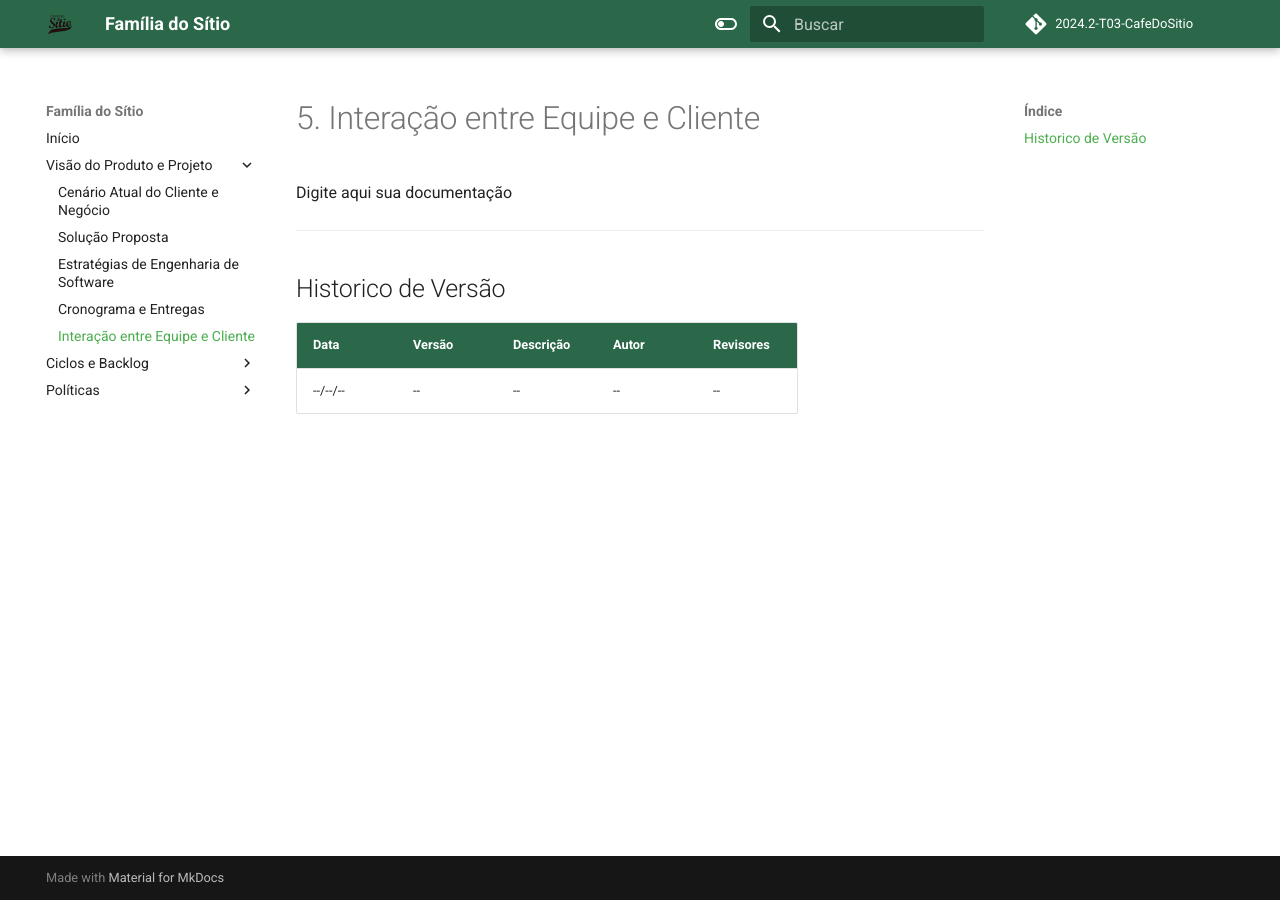
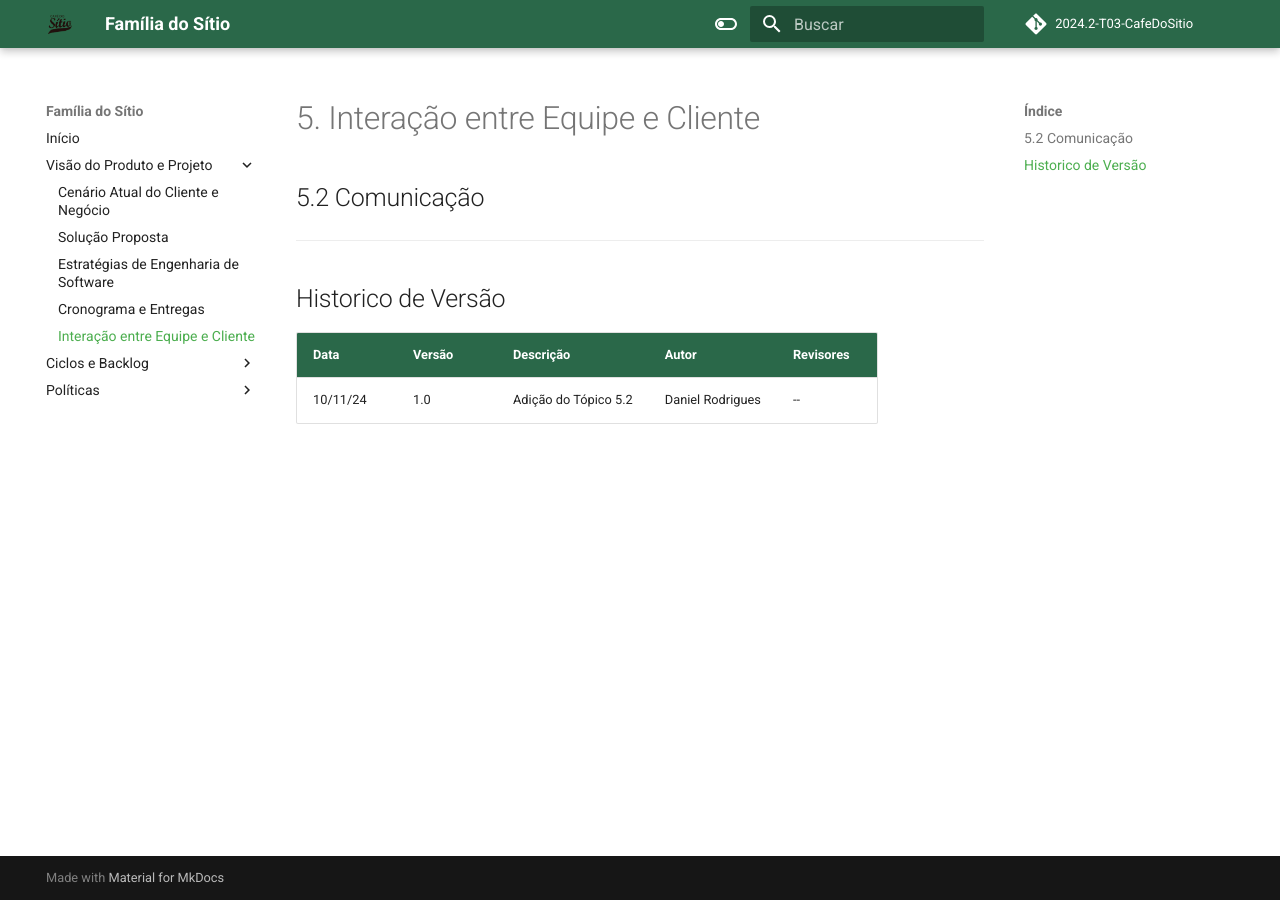
Before and after one commit to mdsreq-fga-unb/2024.2-T03-CafeDoSitio, an MkDocs documentation site: the page built from docs/sections/2-docPage/5-interacaoEquipeCliente.md, in a window 1280 px wide. Built offline with MkDocs 1.6.1 and Material for MkDocs 9.7.7, drawn with Linux system fonts in a browser that asks for light colours; comment, search, counter and statistics services are not loaded.

Commit message:
docs: adicinando topico 5.2

```diff
--- a/docs/sections/2-docPage/5-interacaoEquipeCliente.md
+++ b/docs/sections/2-docPage/5-interacaoEquipeCliente.md
@@ -1,9 +1,11 @@
 # 5. Interação entre Equipe e Cliente
 
-Digite aqui sua documentação
+## 5.2 Comunicação
+
+
 
 ---
 ## Historico de Versão
 Data     | Versão | Descrição | Autor | Revisores
 -------- | ------ | --------- | ----- | ---------
---/--/-- | -- | -- | -- | --
+10/11/24 | 1.0 | Adição do Tópico 5.2 | Daniel Rodrigues | --
```
